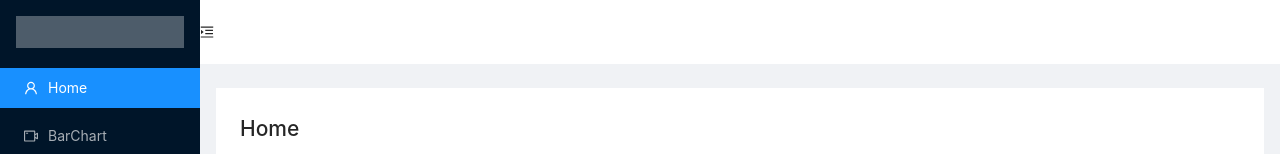
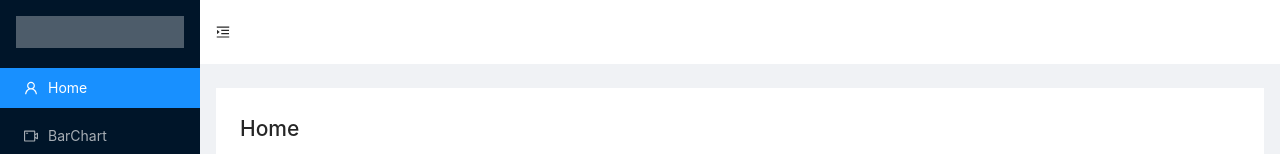
Before and after one commit to sumitkumar14/React-d3-project, a React (Create React App) app: page / in a window 1280 px wide. Shown: the top 154 px of the page. Built offline with nearby package versions, Linux system fonts and the light colour scheme.

Commit message:
header icon alligned

```diff
--- a/src/Pages/ApplicationLevel/TopHeaderView.js
+++ b/src/Pages/ApplicationLevel/TopHeaderView.js
@@ -18,7 +18,7 @@ class TopHEaderView extends Component {
   };
   render() {
     return (
-        <div>
+        <div style={{paddingLeft:'1rem'}}>
          {React.createElement(this.state.collapsed ? MenuUnfoldOutlined : MenuFoldOutlined, {
               className: 'trigger',
               onClick: this.toggle,
```
